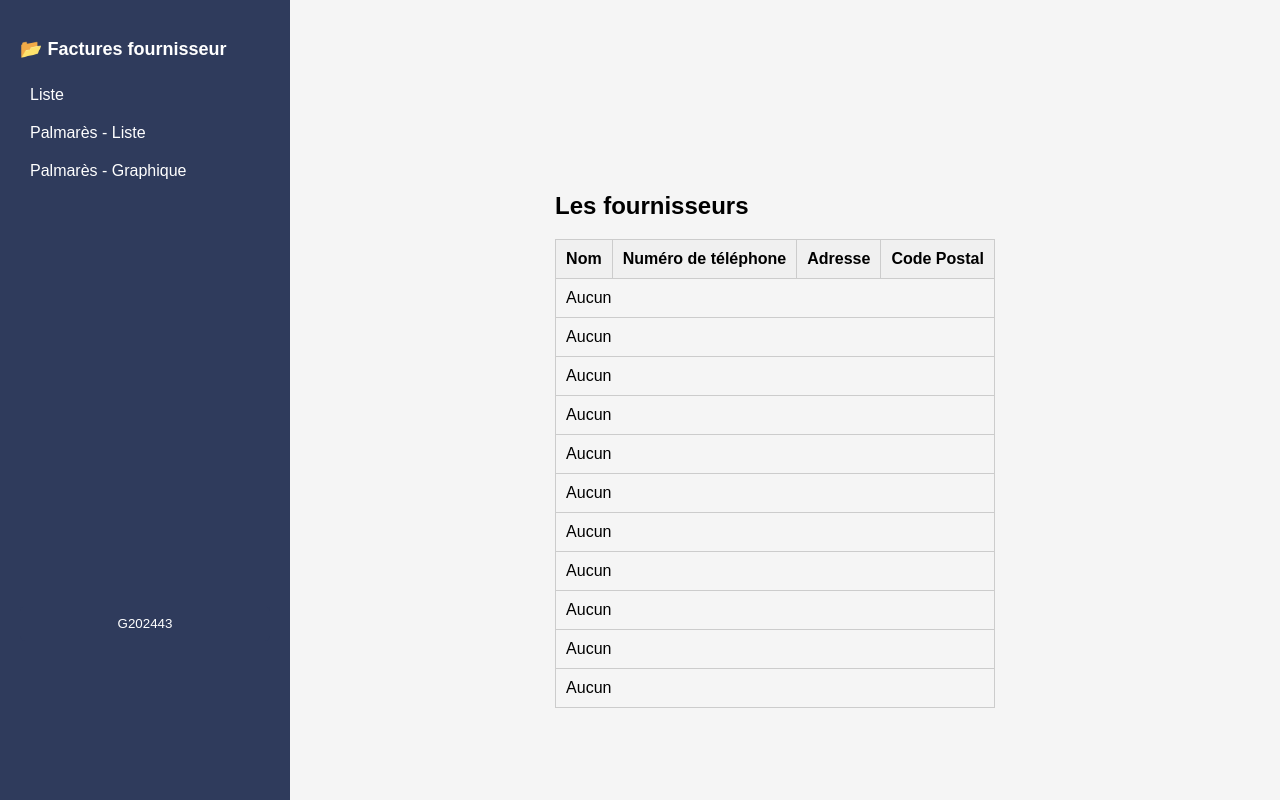
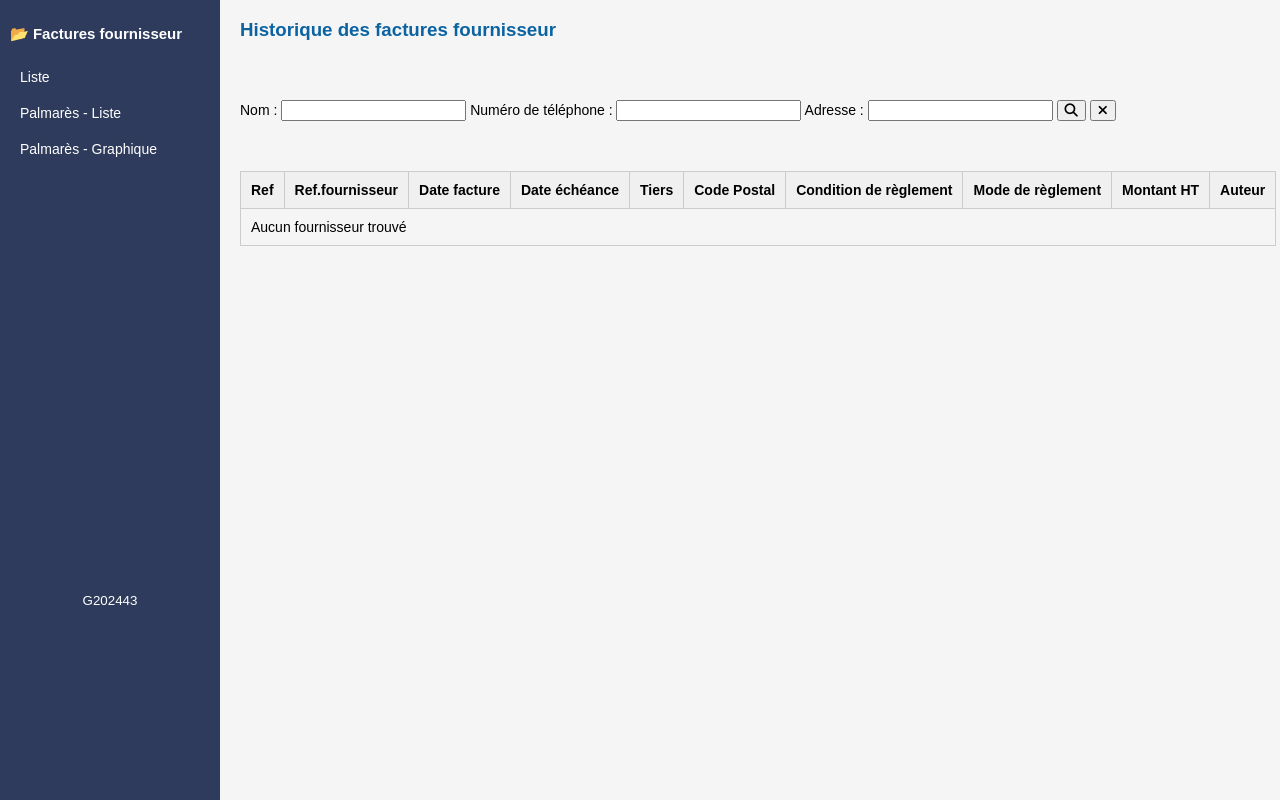
Before and after one commit to V5lMG/SAE_S4.D.01-Doli-PLUS, a PHP site: page /doli_plus/views/vuErwan/facturation_liste.html in a window 1280 px wide. Run offline with PHP 8.4, Linux system fonts and the light colour scheme.

Commit message:
avancement des pages en statique + ajout d'un commentaire expliquant le but de "UsersService" dans notre cas

```diff
--- a/doli_plus/static/css/styles.css
+++ b/doli_plus/static/css/styles.css
@@ -18,14 +18,12 @@ body {
     width: 300px;
 }
 
-/* Title */
-.title {
-    background-color: #2f3b5c;
-    color: white;
-    padding: 10px;
-    border-radius: 5px;
-    font-size: 18px;
-}
+
+/**
+ -------------------------------------------------------------------------------
+ Page de connexion
+ -------------------------------------------------------------------------------
+ */
 
 /* Login Form */
 .login-form {
@@ -86,13 +84,16 @@ body {
     text-decoration: underline;
 }
 
-/* Page Title */
-.page-title {
-    text-align: center;
-    font-size: 24px;
-    color: #2f3b5c;
-    margin-bottom: 20px;
-    top: 0;
+/*
+ -------------------------------------------------------------------------------
+ Titre de la page
+ -------------------------------------------------------------------------------
+ */
+.titre_page {
+    position: absolute;
+    top: 0px;
+    left: 240px;
+    color: #0B63A2;
 }
 
 /* Admin Section */
@@ -163,12 +164,17 @@ body {
     background-color: #1e2a47;
 }
 
-/* Sidebar */
+/*
+ -------------------------------------------------------------------------------
+ Sidebar
+ -------------------------------------------------------------------------------
+ */
+
 .sidebar {
-    width: 250px;
+    width: 200px;
     background: #2f3b5c;
     color: white;
-    padding: 20px;
+    padding: 10px;
     position: fixed;
     height: 100%;
     top: 0;
@@ -194,15 +200,69 @@ body {
     border-radius: 5px;
 }
 
+/* Sidebar Adjustments */
+
+
+.sidebar h3 {
+    font-size: 15px;
+    margin-bottom: 15px;
+}
+
+.sidebar ul {
+    list-style: none;
+    padding: 0;
+}
+
+.sidebar ul li {
+    padding: 10px;
+    font-size: 14px;
+}
+
+.sidebar ul li a {
+    text-decoration: none;
+    color: white;
+}
+
+.sidebar ul li:hover {
+    background: #1e2a47;
+    border-radius: 5px;
+}
+
+/**
+ -------------------------------------------------------------------------------
+ Contenu principal de la page
+ -------------------------------------------------------------------------------
+ */
+
 /* Main Content */
 .main-content {
-    margin-left: 270px;
-    padding: 100px 20px 20px;
+    position:absolute;
+    left: 240px;
+    top :100px;
+    text-align: center;
+    font-size: 14px;
 }
 
+/**
+ -------------------------------------------------------------------------------
+ Filtres
+ -------------------------------------------------------------------------------
+ */
+.filtres{
+    margin-bottom: 50px;
+    text-align: left;
+    margin-left: 0; /* Pour éviter un décalage */
+    padding-left: 0;
+}
 
+/**
+ -------------------------------------------------------------------------------
+ Tableaux
+ -------------------------------------------------------------------------------
+ */
 /* Table */
 table {
+    left: 240px;
     width: 100%;
     border-collapse: collapse;
 }
@@ -212,11 +272,6 @@ table th, table td {
     padding: 10px;
     text-align: left;
 }
-
-table th {
-    background: #f0f0f0;
-}
-
 
 .menu span {
     margin-right: 20px;
@@ -272,32 +327,6 @@ table th {
     margin-left: 15px;
 }
 
-/* Sidebar Adjustments */
-
-
-.sidebar h3 {
-    font-size: 18px;
-    margin-bottom: 15px;
-}
-
-.sidebar ul {
-    list-style: none;
-    padding: 0;
-}
-
-.sidebar ul li {
-    padding: 10px;
-}
-
-.sidebar ul li a {
-    text-decoration: none;
-    color: white;
-}
-
-.sidebar ul li:hover {
-    background: #1e2a47;
-    border-radius: 5px;
-}
 
 /* Statistics */
 .stats-icons {
--- a/doli_plus/views/vuErwan/facturation_liste.html
+++ b/doli_plus/views/vuErwan/facturation_liste.html
@@ -32,53 +32,47 @@
         </div>
     </div>
 
+    <h3 class="titre_page">Historique des factures fournisseur</h3>
+
     <!-- MAIN CONTENT -->
     <main class="main-content">
         <section class="recent-invoices">
-            <h2>Les fournisseurs</h2>
-            <table>
+            <form class="filtres row">
+                <label for="nom">Nom :</label>
+                <input type="text" id="nom" name="nom_fournisseur">
+
+                <label for="tel">Numéro de téléphone :</label>
+                <input type="text" id="tel" name="tel_fournisseur">
+
+                <label for="adresse">Adresse :</label>
+                <input type="text" id="adresse" name="adresse_fournisseur">
+
+                <button type="submit"><i class="fa fa-search"></i></button>
+                <button><i class="fa fa-times"></i></button>
+            </form>
+            <!-- Tableau à afficher avec les factures du fournisseur rechercher-->
+            <!-- dans les filtres d'au-dessus -->
+            <table class="table-striped">
                 <thead>
-                <tr>
-                    <th>Nom</th>
-                    <th>Numéro de téléphone</th>
-                    <th>Adresse</th>
-                    <th>Code Postal</th>
-                </tr>
+                    <tr>
+                        <th>Ref</th>
+                        <th>Ref.fournisseur</th>
+                        <th>Date facture</th>
+                        <th>Date échéance</th>
+                        <th>Tiers</th>
+                        <th>Code Postal</th>
+                        <th>Condition de règlement</th>
+                        <th>Mode de règlement </th>
+                        <th>Montant HT</th>
+                        <th>Auteur</th>
+                    </tr>
                 </thead>
                 <tbody>
-                <tr>
-                    <td colspan="4">Aucun</td>
-                </tr>
-                <tr>
-                    <td colspan="4">Aucun</td>
-                </tr>
-                <tr>
-                    <td colspan="4">Aucun</td>
-                </tr>
-                <tr>
-                    <td colspan="4">Aucun</td>
-                </tr>
-                <tr>
-                    <td colspan="4">Aucun</td>
-                </tr>
-                <tr>
-                    <td colspan="4">Aucun</td>
-                </tr>
-                <tr>
-                    <td colspan="4">Aucun</td>
-                </tr>
-                <tr>
-                    <td colspan="4">Aucun</td>
-                </tr>
-                <tr>
-                    <td colspan="4">Aucun</td>
-                </tr>
-                <tr>
-                    <td colspan="4">Aucun</td>
-                </tr>
-                <tr>
-                    <td colspan="4">Aucun</td>
-                </tr>
+                    <tr>
+                        <td colspan="10">
+                            Aucun fournisseur trouvé
+                        </td>
+                    </tr>
                 </tbody>
             </table>
         </section>
```
Also changed, not shown: doli_plus/services/UsersService.php (+8 -2 lines).
